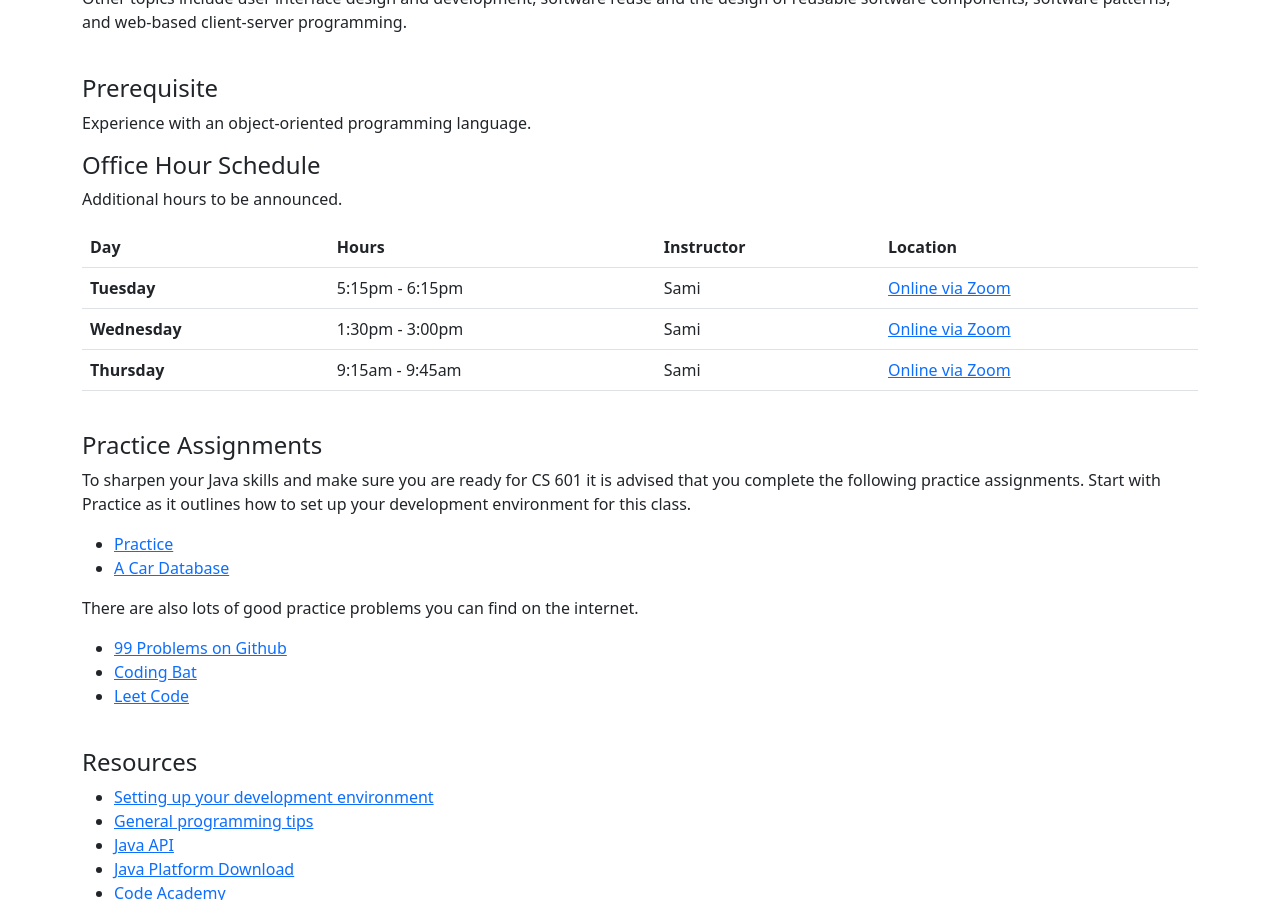
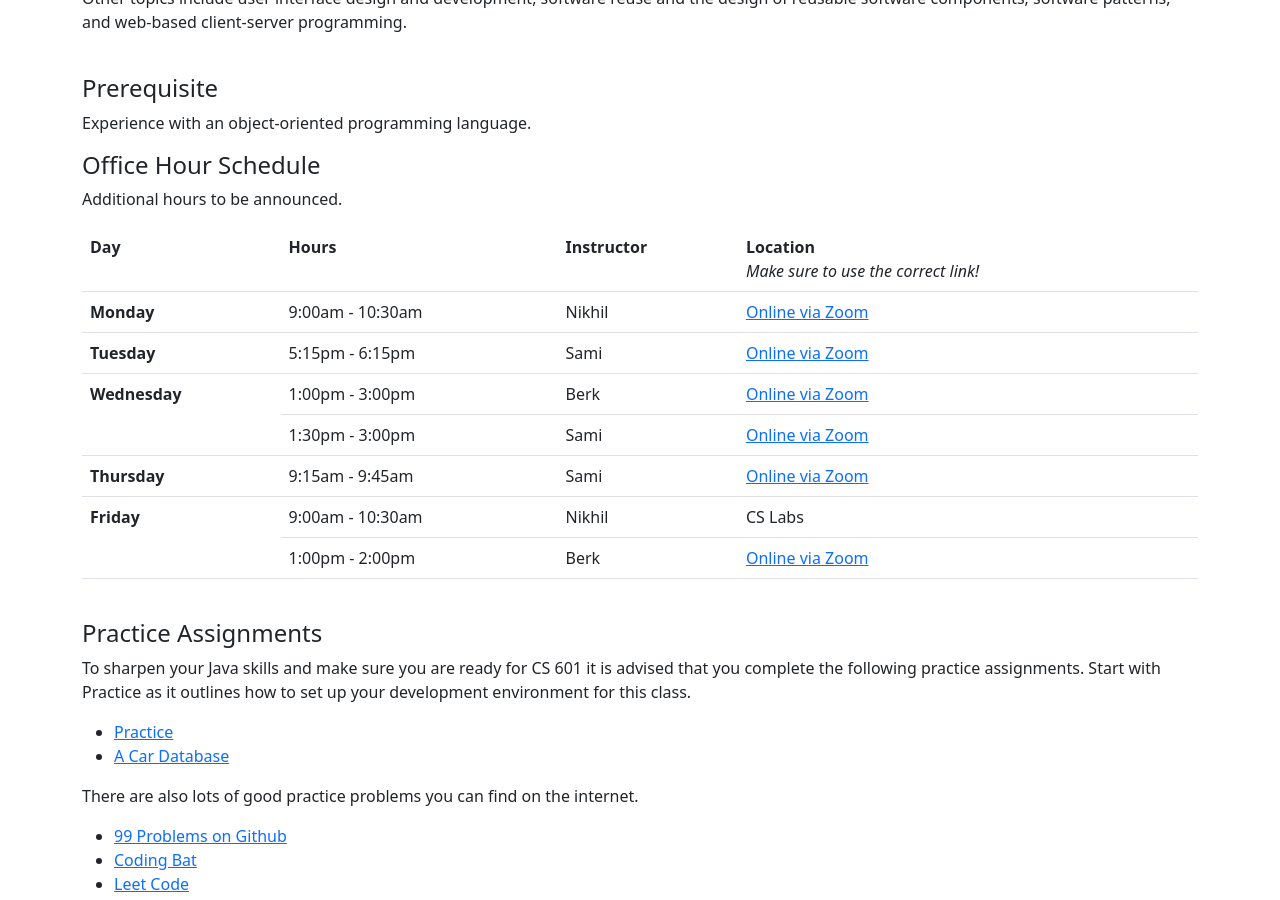
Before and after one commit to CS601-F21/cs601-f21, a Jekyll site: the page built from index.html, in a window 1280 px wide and 900 px high, scrolled down 308 px. Built offline with Jekyll 4.4.1, drawn with Linux system fonts in a browser that asks for light colours.

Commit message:
add ta office hours

```diff
--- a/index.html
+++ b/index.html
@@ -25,7 +25,8 @@ title: Home
 			<td><strong>Day</strong></td>
 			<td><strong>Hours</strong></td>
 			<td><strong>Instructor</strong></td>
-			<td><strong>Location</strong></td>
+			<td><strong>Location</strong><br/>
+				<i>Make sure to use the correct link!</i></td>
 		</tr>
 <!-- 		<tr>
 			<td rowspan=2><strong>Monday</strong></td>
@@ -38,24 +39,48 @@ title: Home
 			<td></td>
 			<td></td>
 		</tr>
- -->		<tr>
+ -->
+ 		<tr>
+			<td rowspan=1><strong>Monday</strong></td>
+			<td>9:00am &dash; 10:30am</td>
+			<td>Nikhil</td>
+			<td><a href="https://usfca.zoom.us/j/83747920217">Online via Zoom</a></td>
+		</tr>
+ 		<tr>
 			<td rowspan=1><strong>Tuesday</strong></td>
 			<td>5:15pm &dash; 6:15pm</td>
 			<td>Sami</td>
 			<td><a href="https://usfca.zoom.us/j/81328665253?pwd=dUlVN21VNEQ0NVJ3WWtYaGZmSjJvdz09">Online via Zoom</a></td>
 		</tr>
 		<tr>
-			<td ><strong>Wednesday</strong></td>
+			<td rowspan=2><strong>Wednesday</strong></td>
+			<td>1:00pm &dash; 3:00pm</td>
+			<td>Berk</td>
+			<td><a href="https://usfca.zoom.us/j/87923699423">Online via Zoom</a></td>
+		</tr>
+		<tr>
 			<td>1:30pm &dash; 3:00pm</td>
 			<td>Sami</td>
 			<td><a href="https://usfca.zoom.us/j/81328665253?pwd=dUlVN21VNEQ0NVJ3WWtYaGZmSjJvdz09">Online via Zoom</a></td>
 		</tr>
 		<tr>
-			<td><strong>Thursday</strong></td>
+			<td rowspan=1><strong>Thursday</strong></td>
 			<td>9:15am &dash; 9:45am</td>
 			<td>Sami</td>
 			<td><a href="https://usfca.zoom.us/j/81328665253?pwd=dUlVN21VNEQ0NVJ3WWtYaGZmSjJvdz09">Online via Zoom</a></td>
 		</tr>
+ 		<tr>
+			<td rowspan=2><strong>Friday</strong></td>
+			<td>9:00am &dash; 10:30am</td>
+			<td>Nikhil</td>
+			<td>CS Labs</td>
+		</tr>
+		<tr>
+			<td>1:00pm &dash; 2:00pm</td>
+			<td>Berk</td>
+			<td><a href="https://usfca.zoom.us/j/87923699423">Online via Zoom</a></td>
+		</tr>
+
 <!-- 		<tr>
 			<td><strong>Friday</strong></td>
 			<td></td>
--- a/syllabus.html
+++ b/syllabus.html
@@ -35,11 +35,12 @@ title: Syllabus
     	</tr>
     	<tr>
       		<td><strong>Nikhil Matta</strong></td>
-      		<td>Pending.</td>
+      		<td>Monday (online) 9:00am &dash; 10:30am; <br/>Friday (in person) 9:00am &dash; 10:30am</td>
     	</tr>
     	<tr>
       		<td><strong>Berk Burak Tasdemir</strong></td>
-      		<td>Pending.</td>
+      		<td>Wednesday (online) 1:00pm &dash; 3:00pm;<br/>
+      		Friday (online) 1:00pm &dash; 2:00pm</td>
     	</tr>
   	</tbody>
 	</table>
```
